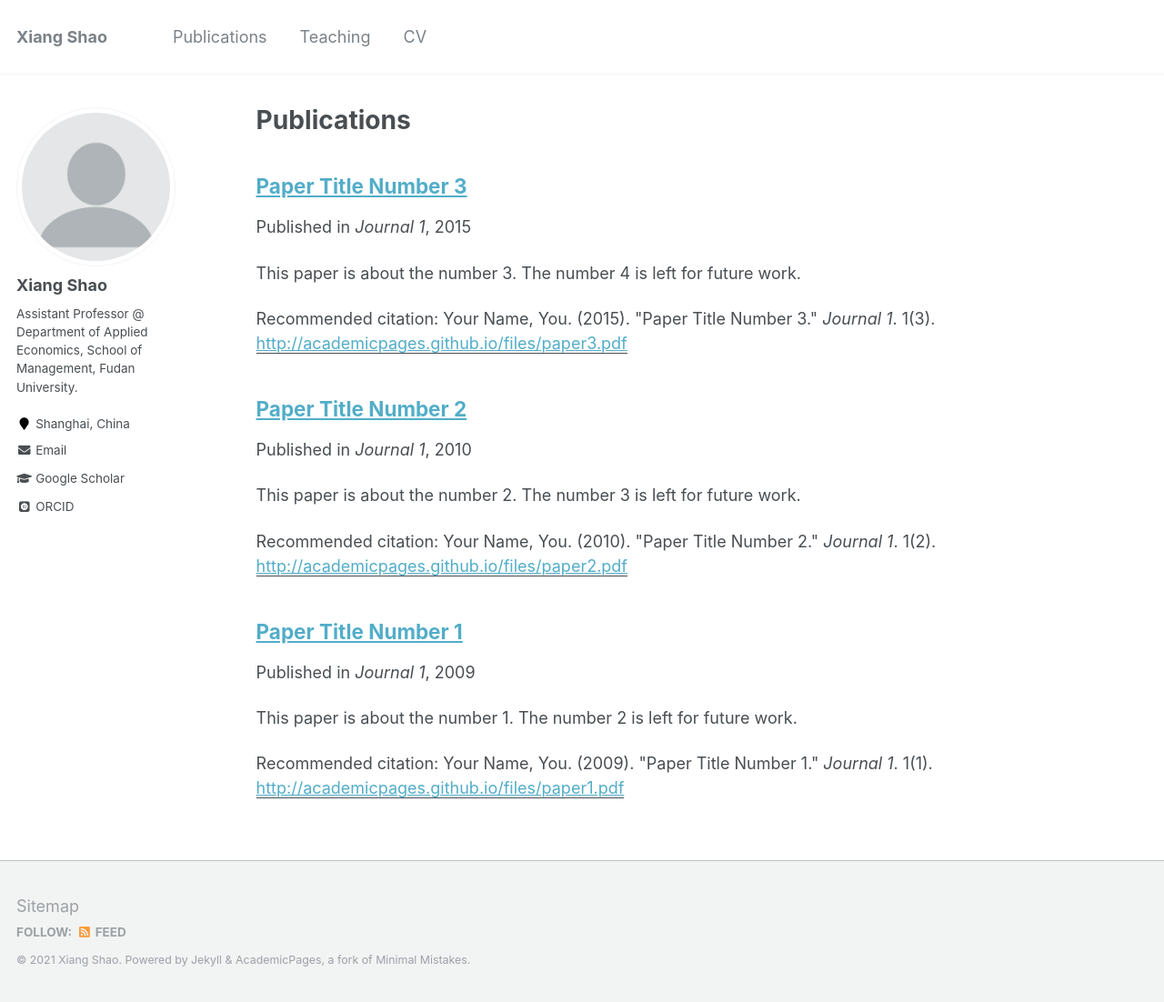
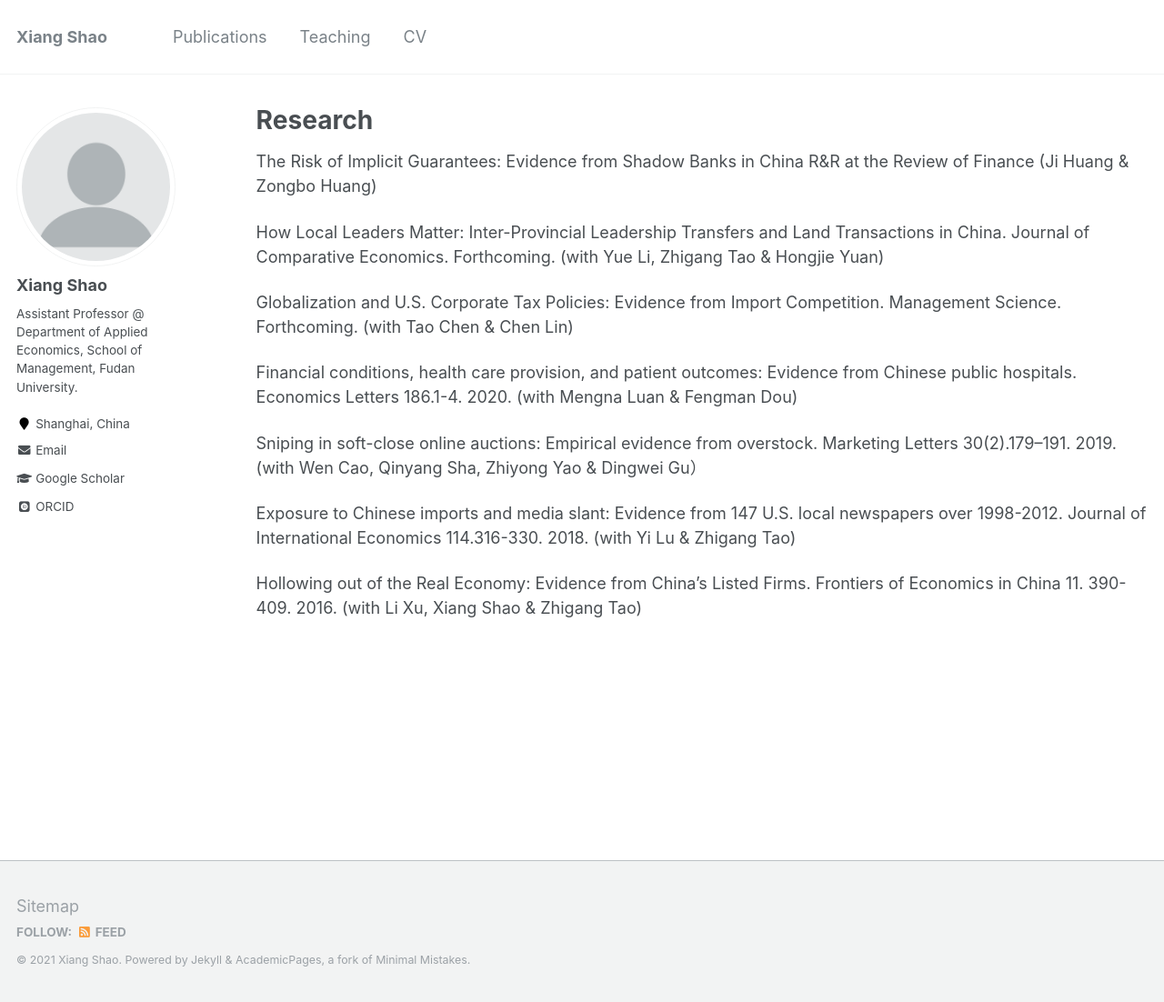
Before and after one commit to xiangshao/xiangshao.github.io, a Jekyll site: the page built from _pages/publications.md, in a window 1280 px wide and 1102 px high. Shown: the whole window at 91% size. Built offline with Jekyll 4.4.1, drawn with Linux system fonts in a browser that asks for light colours; some web fonts are replaced.

Commit message:
Update publications.md

```diff
--- a/_pages/publications.md
+++ b/_pages/publications.md
@@ -1,16 +1,19 @@
 ---
 layout: archive
-title: "Publications"
+title: "Research"
 permalink: /publications/
 author_profile: true
 ---
+   The Risk of Implicit Guarantees: Evidence from Shadow Banks in China R&R at the Review of Finance (Ji Huang & Zongbo Huang)
 
-{% if author.googlescholar %}
-  You can also find my articles on <u><a href="{{author.googlescholar}}">my Google Scholar profile</a>.</u>
-{% endif %}
+   How Local Leaders Matter: Inter-Provincial Leadership Transfers and Land Transactions in China. Journal of Comparative Economics. Forthcoming. (with Yue Li, Zhigang Tao & Hongjie Yuan)
 
-{% include base_path %}
+   Globalization and U.S. Corporate Tax Policies: Evidence from Import Competition. Management Science. Forthcoming. (with Tao Chen & Chen Lin)
 
-{% for post in site.publications reversed %}
-  {% include archive-single.html %}
-{% endfor %}
+  Financial conditions, health care provision, and patient outcomes: Evidence from Chinese public hospitals. Economics Letters 186.1-4. 2020. (with Mengna Luan & Fengman Dou)
+
+  Sniping in soft-close online auctions: Empirical evidence from overstock. Marketing Letters 30(2).179–191. 2019. (with Wen Cao, Qinyang Sha, Zhiyong Yao & Dingwei Gu）
+
+  Exposure to Chinese imports and media slant: Evidence from 147 U.S. local newspapers over 1998-2012. Journal of International Economics 114.316-330. 2018. (with Yi Lu & Zhigang Tao)
+
+  Hollowing out of the Real Economy: Evidence from China’s Listed Firms. Frontiers of Economics in China 11. 390-409. 2016. (with Li Xu, Xiang Shao & Zhigang Tao)
```
